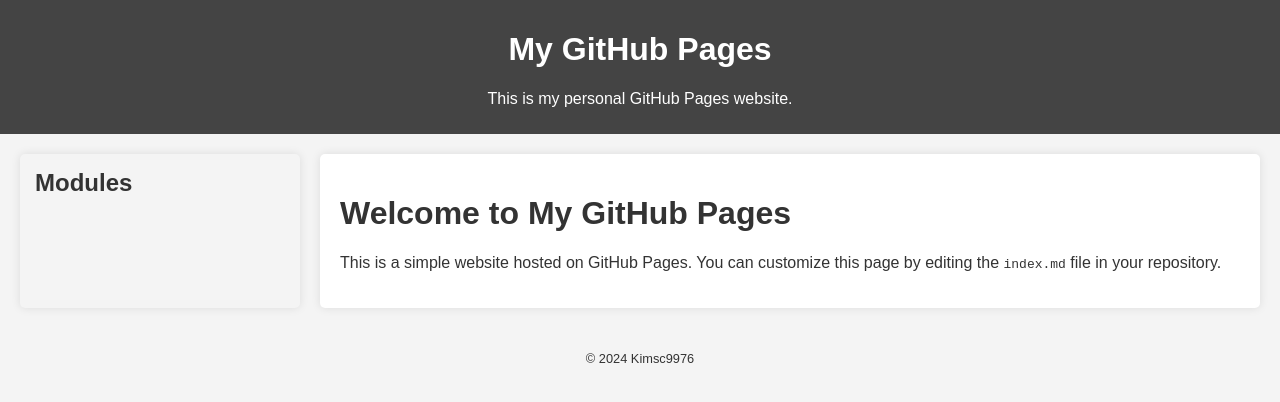
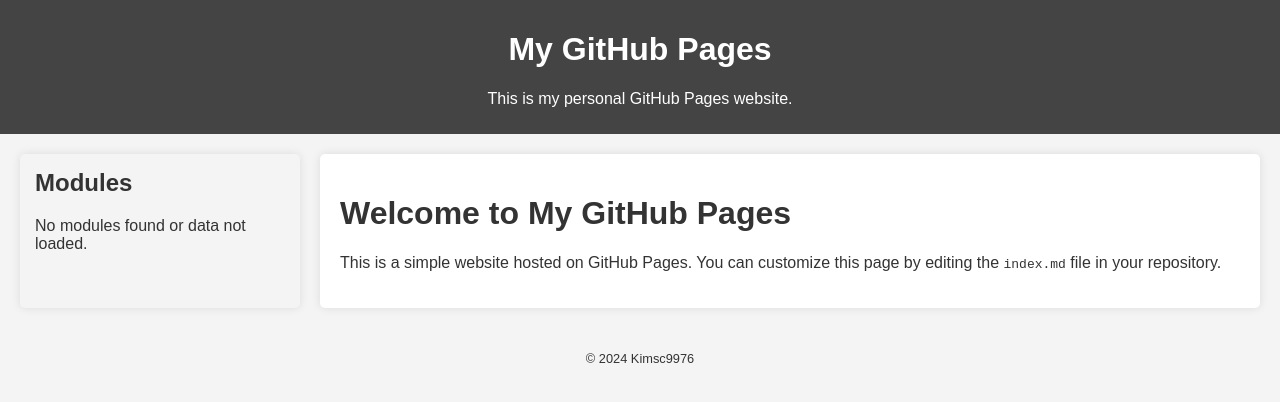
Before and after one commit to Kimsc9976/Kimsc9976.github.io, a Jekyll site: the page built from index.md, in a window 1280 px wide. Shown: the top 402 px of the page. Built offline with Jekyll 4.4.1, drawn with Linux system fonts in a browser that asks for light colours.

Commit message:
Feat: gpt

```diff
--- a/_includes/sidebar.html
+++ b/_includes/sidebar.html
@@ -1,12 +1,20 @@
-<!-- _includes/sidebar.html -->
 <aside class="sidebar">
     <h2>Modules</h2>
     <ul>
         {% assign modules = site.data.sidebar_structure %}
+        {% if modules %}
         {% for module_name in modules %}
-            <li>
-                <a href="#">{{ module_name }}</a> <!-- 폴더 이름을 카테고리로 사용 -->
-            </li>
+        <li>
+            <a href="#">{{ module_name }}</a>
+            <ul>
+                {% for submodule in modules[module_name] %}
+                <li>{{ submodule }}</li>
+                {% endfor %}
+            </ul>
+        </li>
         {% endfor %}
+        {% else %}
+        <li>No modules found or data not loaded.</li>
+        {% endif %}
     </ul>
 </aside>
```
